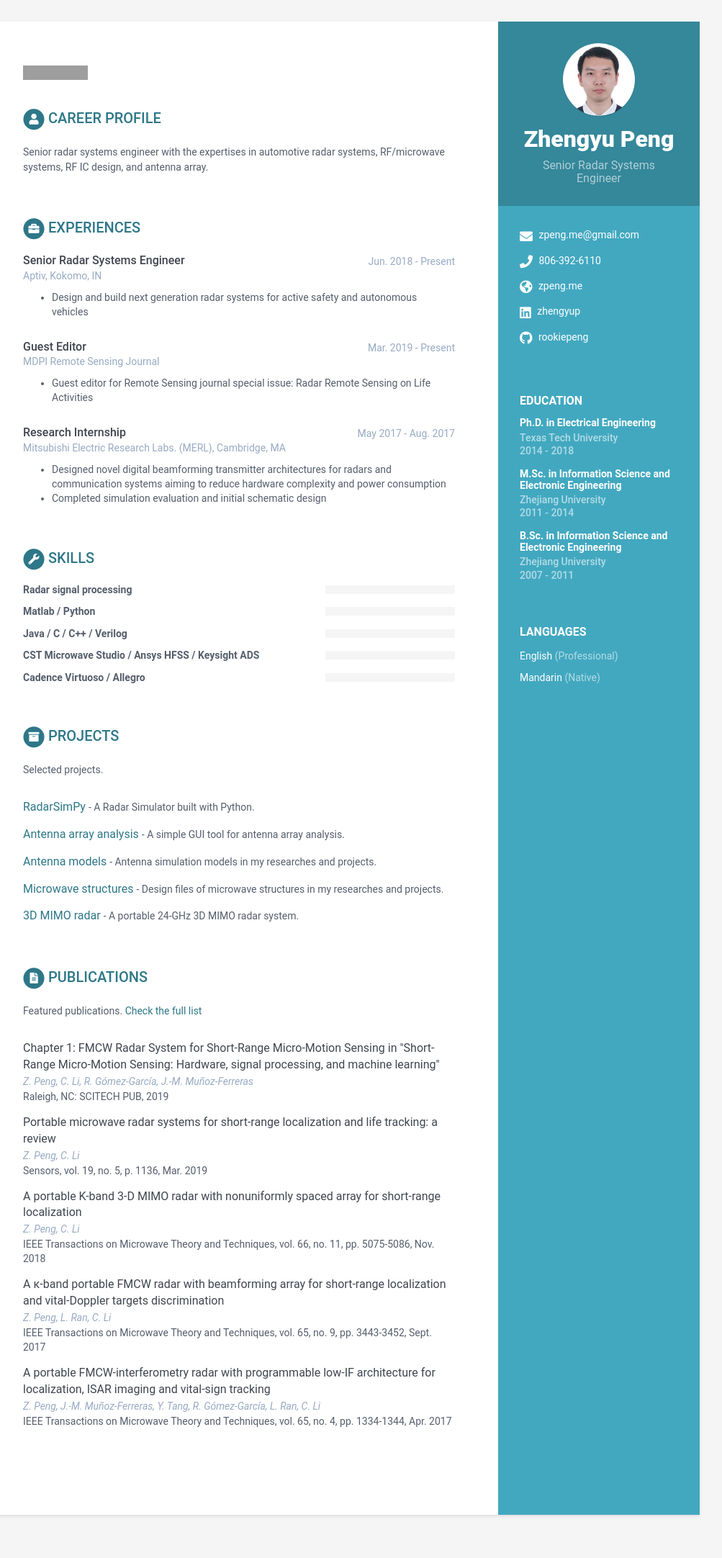
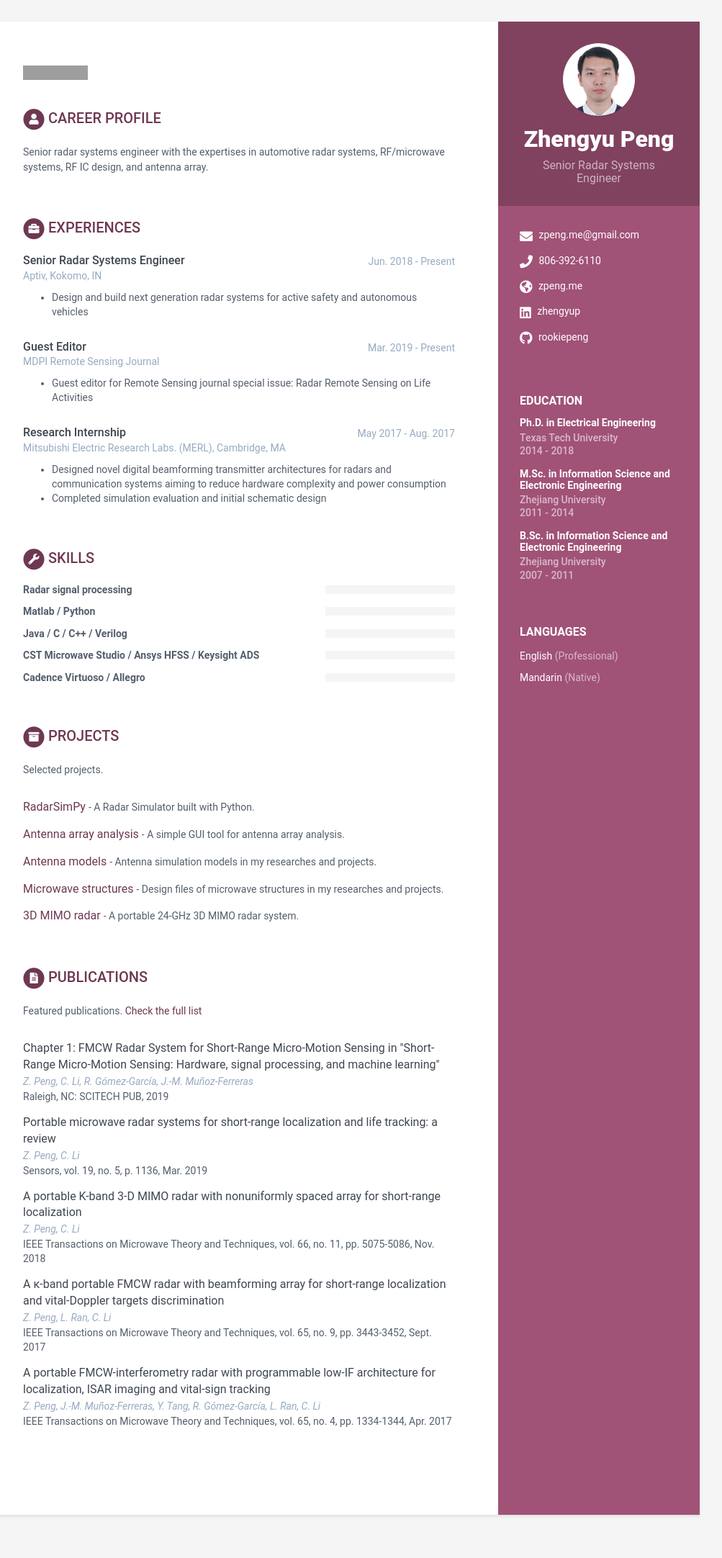
Before and after one commit to rookiepeng/zpeng-resume-cv, a Jekyll site: the page built from docs/index.html, in a window 1280 px wide. Shown: the whole page at 72% size, without its empty margins (168-1171 px from the left). Built offline with Jekyll 4.4.1, drawn with Linux system fonts in a browser that asks for light colours; grey boxes are pictures that could not be loaded.

Commit message:
change color to berry

```diff
--- a/docs/_config.yml
+++ b/docs/_config.yml
@@ -1,11 +1,11 @@
 #Update all the sections by editing the data.yml file inside _data folder.
 
 # Site Settings
-title: My Resume
+title: Z. Peng's Resume
 url: 'https://rookiepeng.github.io'
 baseurl: '/zpeng-resume-cv' #change it according to your repository name
 # Style will be applied only after restarting the build or serve. Just choose one of the options.
-theme_skin: blue # blue turquoise green berry orange ceramic
+theme_skin: berry # blue turquoise green berry orange ceramic
 
 # Tracker
 # analytics: UA-83979019-1
```
